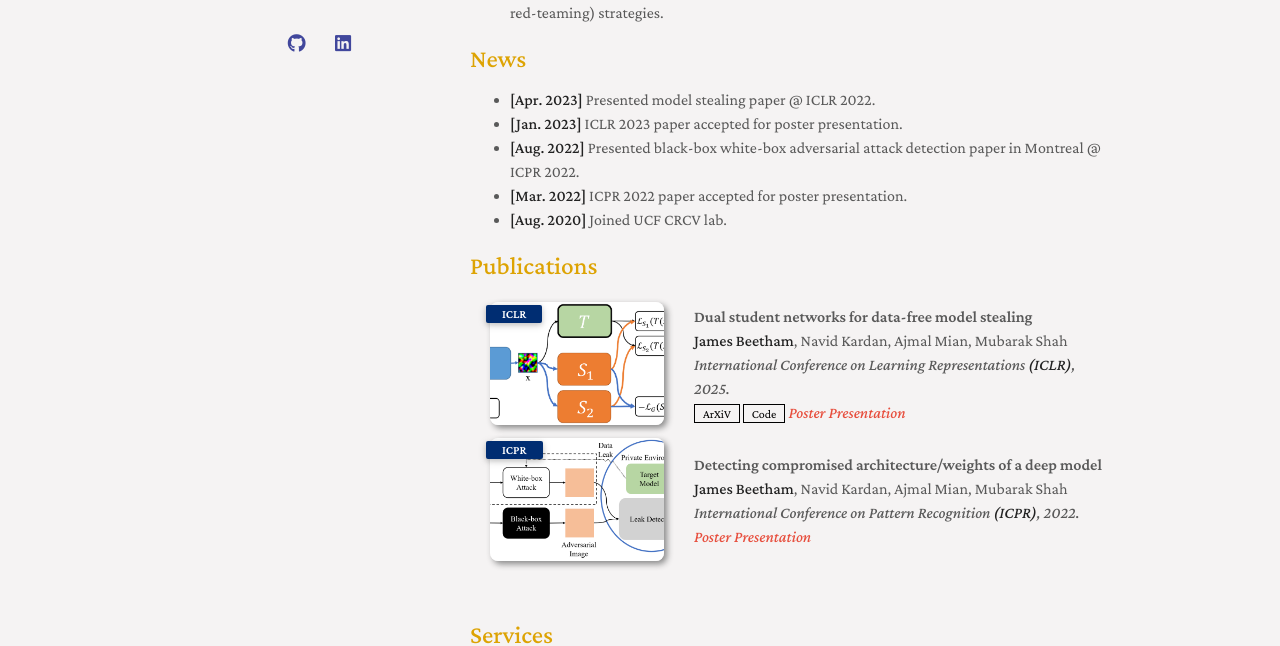
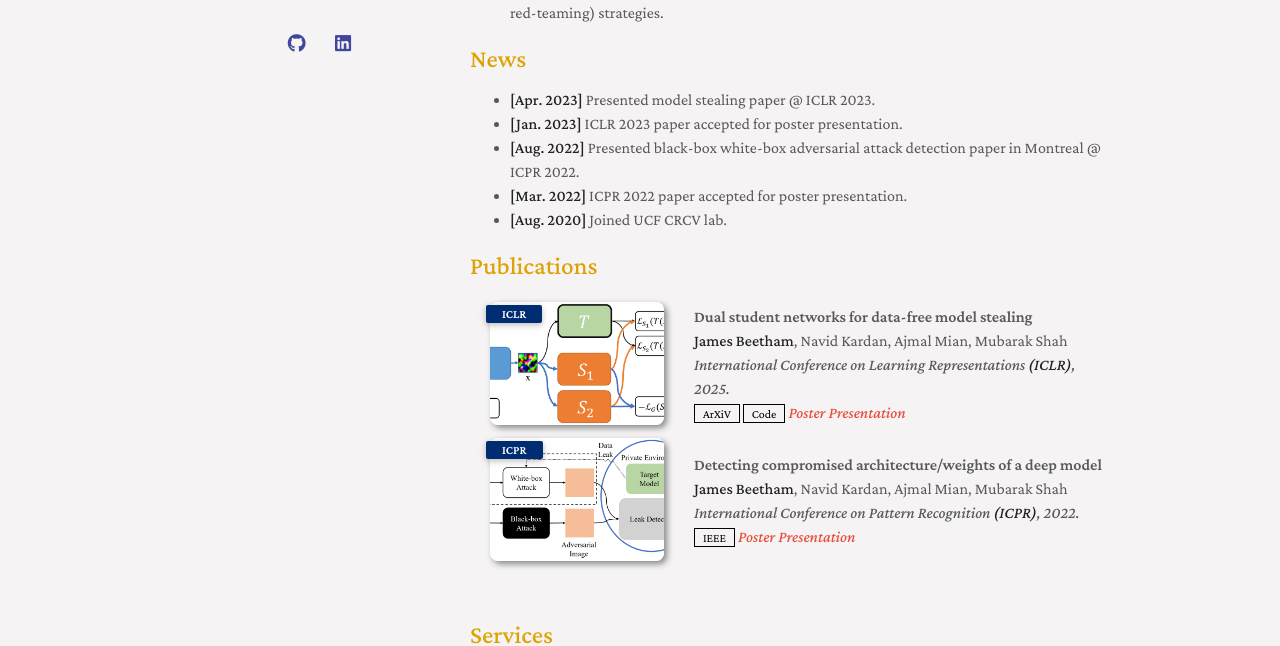
Before and after one commit to James-Beetham/James-Beetham.github.io, a Jekyll site: the page built from index.md, in a window 1280 px wide and 1375 px high. Shown: the part 362-1008 px from the top of the window. Built offline with Jekyll 4.4.1, drawn with Linux system fonts in a browser that asks for light colours; nearby versions of some CDN libraries; a style sheet for code colours, icons or effects is not loaded; our own code applies the rules of GitHub Pages for plain Markdown files.

Commit message:
fixed links

```diff
--- a/_includes/publications.md
+++ b/_includes/publications.md
@@ -10,11 +10,11 @@
     <abbr class="badge">ICLR</abbr>
   </div>
   <div class="col-sm-9" style="position: relative;padding-right: 15px;padding-left: 20px;">
-    <div class="title"><a href="https://arxiv.org/abs/2308.11072"></a>Dual student networks for data-free model stealing</div>
+    <div class="title"><a href="https://arxiv.org/abs/2309.10058"></a>Dual student networks for data-free model stealing</div>
     <div class="author"><strong>James Beetham</strong>, Navid Kardan, Ajmal Mian, Mubarak Shah</div>
     <div class="periodical"><em>International Conference on Learning Representations <strong>(ICLR)</strong>, 2025.</em></div>
     <div class="links">
-      <a href="https://arxiv.org/abs/2308.11072" class="btn btn-sm z-depth-0" role="button" target="_blank" style="font-size:12px;">ArXiV</a>
+      <a href="https://arxiv.org/abs/2309.10058" class="btn btn-sm z-depth-0" role="button" target="_blank" style="font-size:12px;">ArXiV</a>
       <a href="https://github.com/James-Beetham/dual_students" class="btn btn-sm z-depth-0" role="button" target="_blank" style="font-size:12px;">Code</a>
       <strong><i style="color:#e74d3c">Poster Presentation</i></strong>
     </div>
@@ -31,6 +31,7 @@
     <div class="author"><strong>James Beetham</strong>, Navid Kardan, Ajmal Mian, Mubarak Shah</div>
     <div class="periodical"><em>International Conference on Pattern Recognition <strong>(ICPR)</strong>, 2022.</em></div>
     <div class="links">
+      <a href="https://ieeexplore.ieee.org/document/9956280" class="btn btn-sm z-depth-0" role="button" target="_blank" style="font-size:12px;">IEEE</a>
       <strong><i style="color:#e74d3c">Poster Presentation</i></strong>
     </div>
   </div>
--- a/index.md
+++ b/index.md
@@ -13,7 +13,7 @@ I'm a fifth-year Ph.D. student in the Center for Research in Computer Vision (CR
 ## News
 
 
-- **[Apr. 2023]** Presented model stealing paper @ ICLR 2022.
+- **[Apr. 2023]** Presented model stealing paper @ ICLR 2023.
 - **[Jan. 2023]** ICLR 2023 paper accepted for poster presentation.
 - **[Aug. 2022]** Presented black-box white-box adversarial attack detection paper in Montreal @ ICPR 2022.
 - **[Mar. 2022]** ICPR 2022 paper accepted for poster presentation.
```
